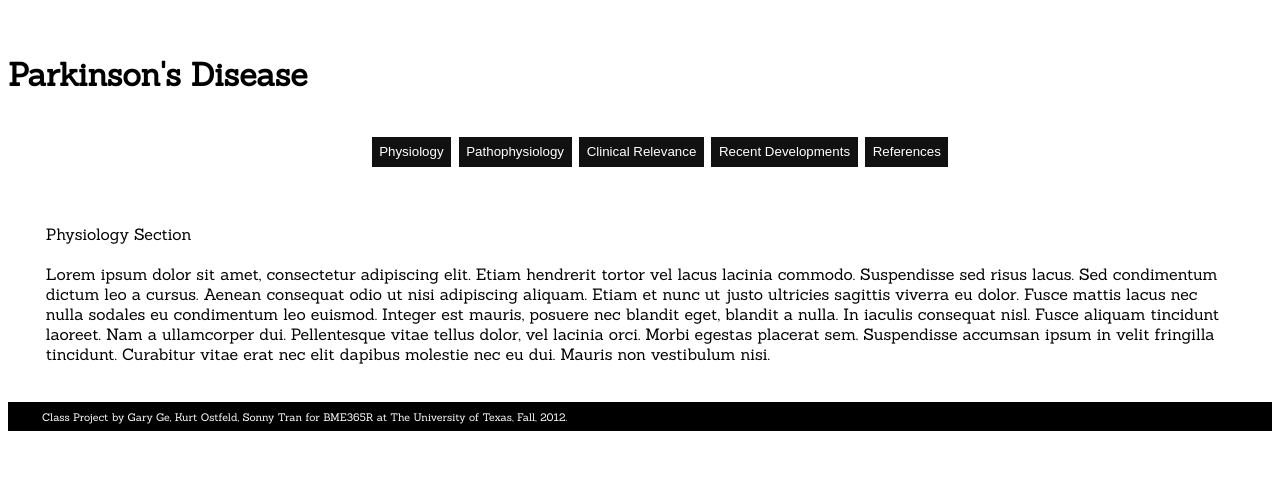
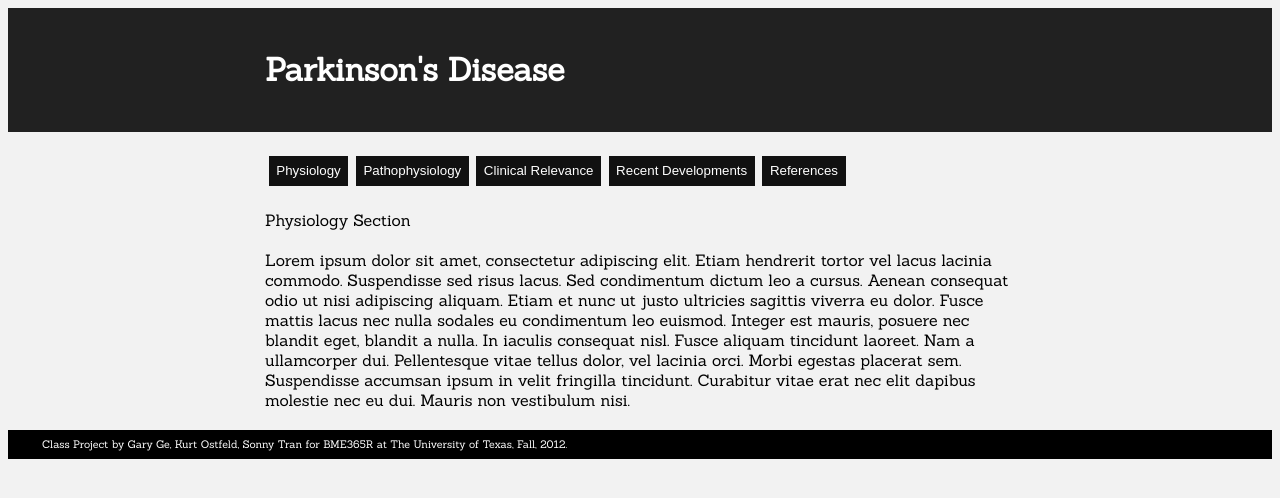
Before and after one commit to physiologykurt/parkinsons, a plain HTML site: page index.html in a window 1280 px wide. Drawn offline with Linux system fonts and the light colour scheme.

Commit message:
Many updates

```diff
--- a/css/style.css
+++ b/css/style.css
@@ -1,29 +1,52 @@
 body {
     font-family: 'Sanchez', serif;
+    background: #f2f2f2;
+}
 
-    display: -webkit-flex;
-    display:         flex;
-    -webkit-flex-direction: column;
-            flex-direction: column;
+.outer {
+    width: 100%;
+}
 
-    padding: 25px 0;
+.inner {
+    position: relative;
+    max-width: 750px;
+    padding: 20px 10px;
+    margin: 0 auto;
+}
+
+.clear {
+    float: none;
+    clear: both;
+}
+
+header {
+    background: #212121;
+}
+
+hgroup {
+    color: #fff;
+}
+
+nav button {
+    background-color: #212121;
+    color: white;
+    float: left;
+    display: inline;
+    margin-right: 8px;
+    background-repeat: no-repeat;
+    padding-top: 4px;
+    text-align:center;
 }
 
 nav {
     text-align: center;
-    -webkit-align-self: center;
-            align-self: center;
 }
 
 nav ul {
     list-style-type: none;
-
-    display: -webkit-flex;
-    display:         flex;
-    -webkit-align-items: stretch;
-            align-items: stretch;
-    -webkit-flex: 3 1 auto;
-            flex: 3 1 auto;
+    float: left;
+    display: inline;
+    text-align: center;
 }
 
 nav button {
--- a/index.html
+++ b/index.html
@@ -15,23 +15,26 @@
 
 <body>
 
-<header class="box bHorizontal">
-	<hgroup>
+<header class="outer">
+	<hgroup class="inner">
 		<h1>Parkinson's Disease</h1>
 	</hgroup>
 </header>
 
-<nav>
-	<ul>
-		<li><button onclick="navigate('physiology');">Physiology</button></li>
-		<li><button onclick="navigate('pathophysiology');">Pathophysiology</button></li>
-		<li><button onclick="navigate('relevance');">Clinical Relevance</button></li>
-		<li><button onclick="navigate('developments');">Recent Developments</button></li>
-		<li><button onclick="navigate('references');">References</button></li>
-	</ul>
+<nav class="outer">
+	<div class="inner">
+		<button onclick="navigate('physiology');">Physiology</button>
+		<button onclick="navigate('pathophysiology');">Pathophysiology</button>
+		<button onclick="navigate('relevance');">Clinical Relevance</button>
+		<button onclick="navigate('developments');">Recent Developments</button>
+		<button onclick="navigate('references');">References</button>
+	</div>
+
+	<div style="clear: left;"></div>
 </nav>
 
-<section id="navigatable">
+<div class="outer">
+<section id="navigatable" class="inner">
 	<div id="physiology" style="display: block;">
 		Physiology Section<br/>
 		<br/>
@@ -45,13 +48,43 @@
 		Nulla facilisi. Proin interdum quam semper nibh euismod sit amet fermentum elit rutrum. Quisque lacinia, tellus et dapibus hendrerit, massa eros consectetur massa, vitae sagittis nulla lectus ultricies erat. Sed interdum, erat sed consectetur sollicitudin, erat neque cursus mi, ut cursus dui urna vitae tortor. Pellentesque iaculis viverra tortor sed facilisis. Phasellus malesuada adipiscing egestas. In in quam urna. Aenean feugiat elit vel urna placerat eu luctus eros sodales.
 	</div>
 	<div id="relevance" style="display: none;">
-		Relevance Section<br/>
-		<br/>
+		<h2>Clinical Relevance</h2>
 
 		Vestibulum imperdiet scelerisque ligula in gravida. Nam elementum nisl id urna eleifend vel eleifend elit facilisis. Praesent id lectus quam. Vestibulum ante ipsum primis in faucibus orci luctus et ultrices posuere cubilia Curae; Integer volutpat lectus nec odio cursus at interdum elit eleifend. Vivamus id ultrices arcu. Nullam dapibus nisi nec lectus aliquam lobortis. Vestibulum ante ipsum primis in faucibus orci luctus et ultrices posuere cubilia Curae; Integer odio sapien, suscipit id hendrerit sed, varius eu diam. Nunc eget nulla urna, suscipit facilisis nisi.
 	</div>
 	<div id="developments" style="display: none;">
-		Developments
+		<h2>Recent Developments</h2>
+
+		<h3>Genome Wide Association Studies</h3>
+
+		Genome wide association studies are being done to determine which genomic factors are statistically related to the disease. These studies look for genotypes that have a much higher frequency in people with Parkinson's disease than in people without Parkinson's disease. Such genotype factors are considered risk factors. This information is useful in understanding the mechanisms of the disease and may be useful in designing future clinical treatments.<br/>
+		<br/>
+		Other diseases, particularly monogenic disesases, have a very clear link between genotype and disease. Diseases like Parkinson's have a much more complex relationship. Even mutations that have a strong correlation with Parkinson's disease are often present in asymptomatic individuals.<br/>
+		<br/>
+		One team has confirmed existing risk loci and identified two new risk loci<sup>4</sup>. Their results also provide evidence for the genetic heterogeneity of the disease.
+
+		<h3>Modeling Disease with cultured dopaminergic neurons from patient derived induced pluripotent stem cells</h3>
+
+		A suspected primary cause of Parkinson's disease is death of dopaminergic neurons in the substantia nigra deep in the mesencephalon. This area of the brain is not surgically accessible in living patients, so it is difficult to study these cells or test treatments directly against this tissue. One of the promising areas of research involves recreating these dopaminergic neurons in vivo so that they can be studied, and new drugs and treatments and be directly tested. This can be done by taking fibroblast cells from Parkinson's patients, converting them to induced pluripotent stem cells (iPSCs) and then differentiating them into dopaminergic neurons.<br/>
+		<br/>
+		Unfortunately, creating iPSCs typically relies on viral transduction of four transcription factors. These viral factors provide the desired induced pluripotency but cause unwanted side effects. They cause an increased probability of tumors and they they cause a different gene expression profile from true embryonic stem cells. Recent research demonstrates improved techniques using Cre-recombinase excisable viruses for developing the iPSCs without the viral reprogramming factors<sup>6</sup>. This eliminates some of the increased tumor probability and provides a more true embryonic gene expression profile.
+
+		<h3>Advances in Surgical Brain Stimulation</h3>
+
+		In the past, ablation of portions of the thalamus was used to treat cases of advanced parkinson's disease. Today, surgical brain stimulation techniques have almost completely replaced that process. The brain stimulation techniques replicate the symptom improvement benefits of ablation with a more tunable and reversible process.
+
+		<h3>Other Promising Techniques<sup>5</sup></h3>
+
+		<ul>
+			<li>Surgical stimulation of cortical regions of the brain: Stimulation of the thalamus is a common treatment, however stimulation of other brain tissue has shown improvement in reducing other Parkinsons symptoms.</li>
+			<li>Neural Grafts: Grafting neurons into the brain. Additionally, stem cell derived neurons resolves immunological issues but potentially introduces oncological issues. This is a very promising technique but it is still in the early stages of patient trials.</li>
+			<li>Improved drugs: Currently, levodopa is the primary drug used to reduce most of the symptoms of Parkinson's Disease. Unfortunately, levodopa has the side effect of dyskinesia. New drugs are in development that reduce PD symptoms without the dyskinesia side effect.</li>
+			<li>Dopamine agonist infusion therapy: Administration of dopamine agonists via duodeno-gastrostomy has been shown to reduce PD symptoms without dysinesia side effects of levodopa.</li>
+		</ul>
+
+
+
+
 	</div>
 	<div id="references" style="display: none;">
 		<h2>References</h2>
@@ -70,6 +103,7 @@
 		</ol>
 	</div>
 </section>
+</div>
 
 <footer>
 	Class Project by Gary Ge, Kurt Ostfeld, Sonny Tran for BME365R at The University of Texas, Fall, 2012.
```
